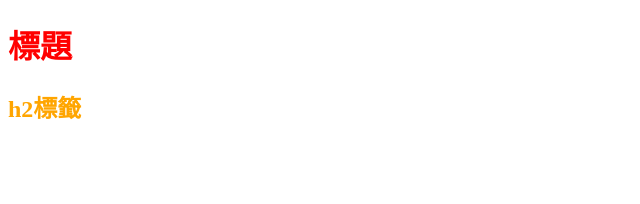
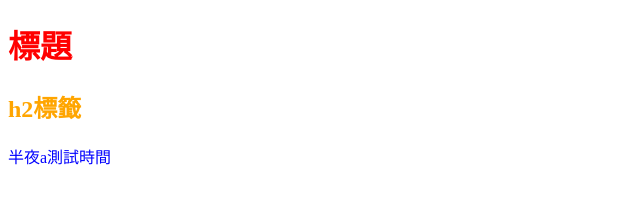
Before and after one commit to jennatung/20250604gitPractice, a plain HTML site: page index.html in a window 1280 px wide. Shown: the whole page, without its empty margins (0-640 px from the left). Drawn offline with Linux system fonts and the light colour scheme.

Commit message:
新增p半夜測試

```diff
--- a/all.css
+++ b/all.css
@@ -9,3 +9,7 @@ h1{
 h2{
     color: orange;
 }
+
+p{
+    color: blue;
+}
--- a/index.html
+++ b/index.html
@@ -9,5 +9,6 @@
 <body>
     <h1>標題</h1>
     <h2>h2標籤</h2>
+    <p>半夜a測試時間</p>
 </body>
 </html>
```
